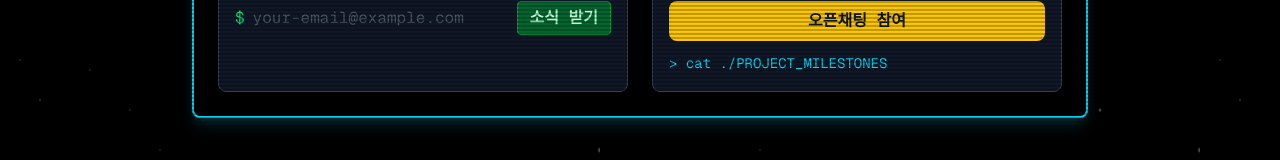
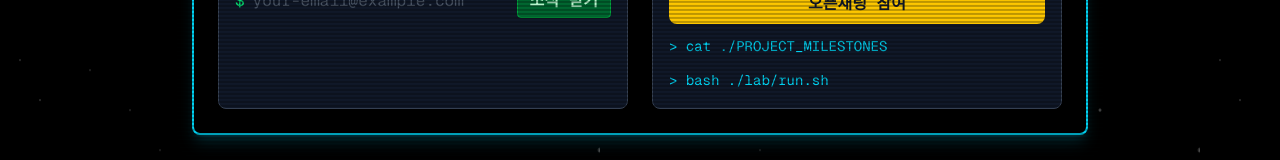
Before and after one commit to dMario24/orbital-pet, a Next.js app: page / in a window 1280 px wide. Shown: the part 516-676 px from the top of the page. Built offline with nearby package versions, Linux system fonts and the light colour scheme; no server answers.

Commit message:
lab + hack

```diff
--- a/src/components/LandingPageClient.tsx
+++ b/src/components/LandingPageClient.tsx
@@ -86,6 +86,10 @@ export const LandingPageClient: React.FC<LandingPageClientProps> = ({ subscribeA
             <a href="/milestone" className="text-cyan-400 hover:underline mt-3 inline-block text-sm">
               &gt; cat ./PROJECT_MILESTONES
             </a>
+
+            <a href="/lab" className="text-cyan-400 hover:underline mt-3 inline-block text-sm">
+              &gt; bash ./lab/run.sh
+            </a>
           </div>
         </div>
       </TerminalWindow>
```
